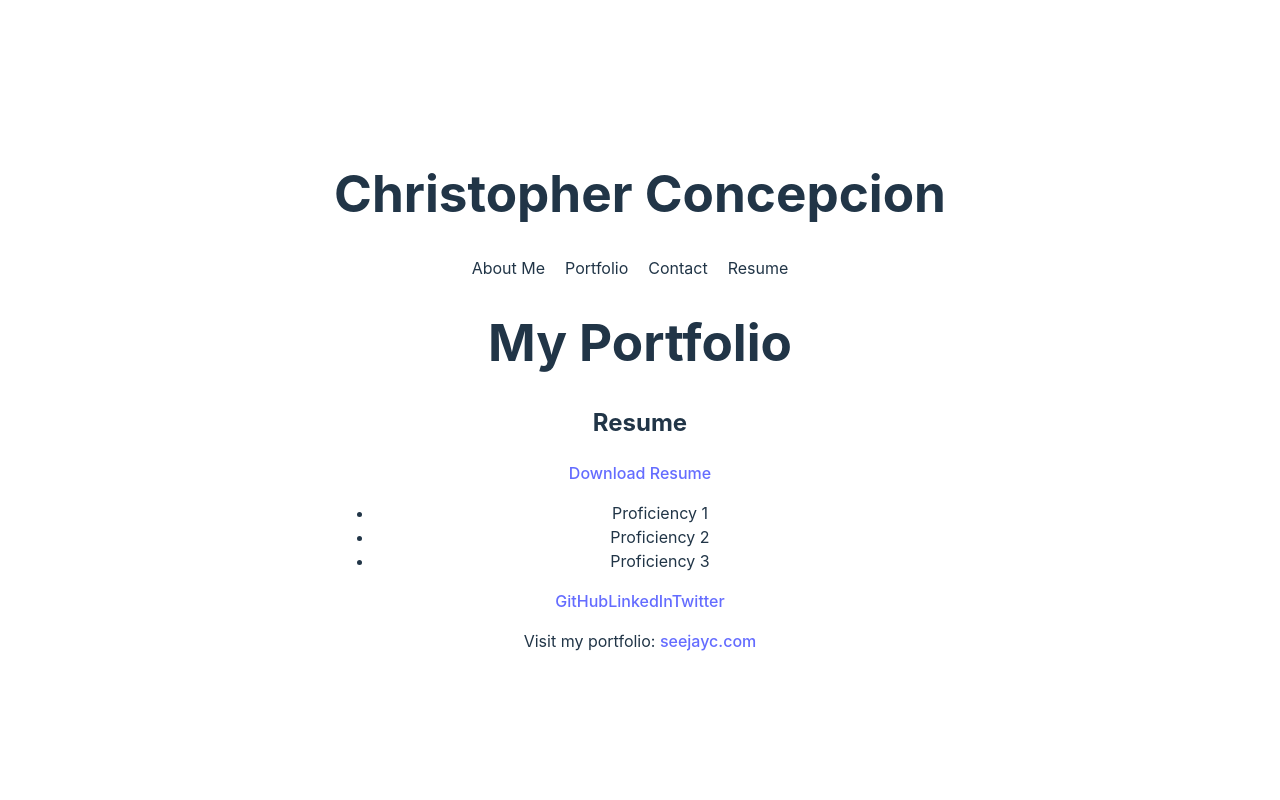
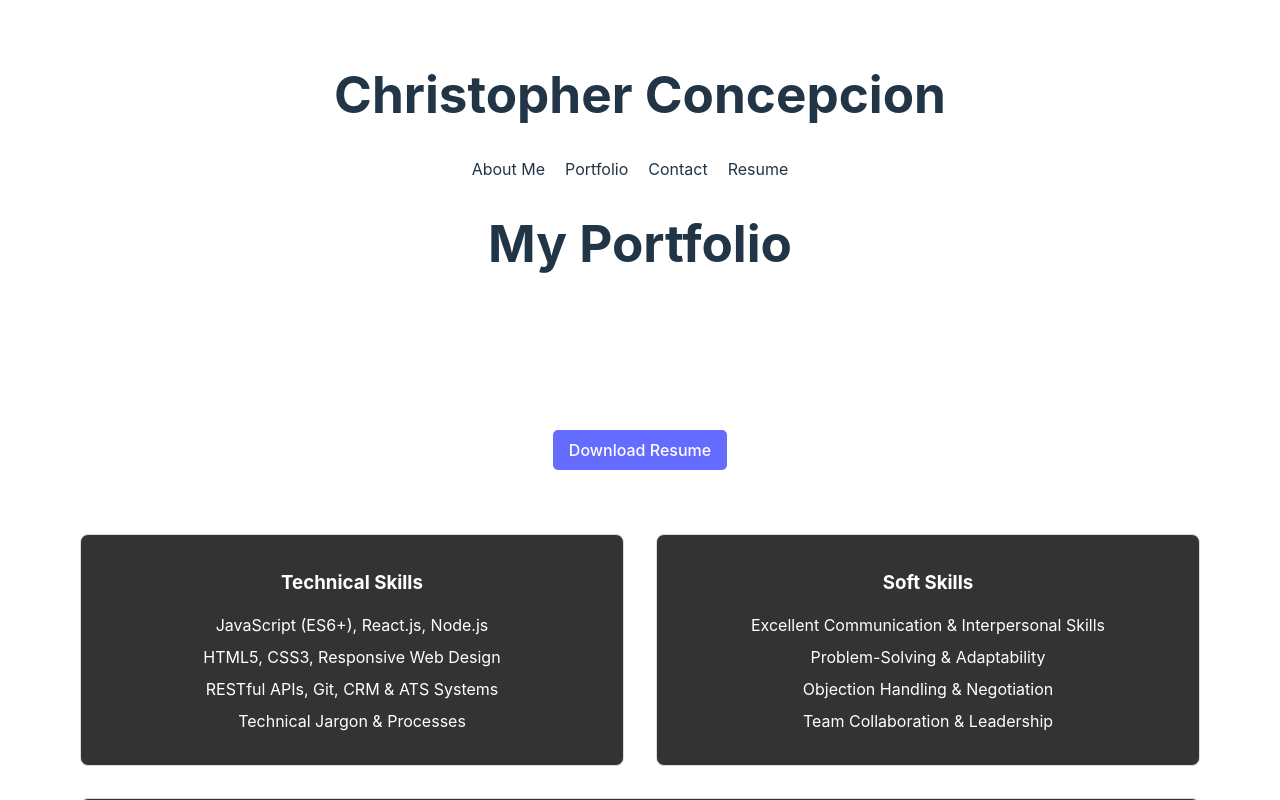
Before and after one commit to chrispychips12/react-portfolio, a React (Vite) app: page / in a window 1280 px wide. Both pictures are taken after a click on the item "Resume". Shown: the top 800 px of the page. Built offline with nearby package versions, Linux system fonts and the light colour scheme.

Commit message:
Updated Resume components
Added resume pdf, corrected file path + added custom CSS styling

```diff
--- /dev/null
+++ b/src/pages/Resume.css
@@ -0,0 +1,51 @@
+.resume-section {
+  padding: 2rem;
+  text-align: center;
+  color: #ffffff; /* Set text color to white */
+}
+
+.download-button {
+  display: inline-block;
+  margin: 1rem 0;
+  padding: 0.5rem 1rem;
+  background-color: #646cff;
+  color: white;
+  text-decoration: none;
+  border-radius: 5px;
+  transition: background-color 0.3s;
+}
+
+.download-button:hover {
+  background-color: #535bf2;
+}
+
+.skills-container {
+  display: flex;
+  justify-content: space-around;
+  flex-wrap: wrap;
+  margin-top: 2rem;
+}
+
+.skills-category {
+  flex: 1 1 30%; /* Flex-grow, flex-shrink, flex-basis */
+  margin: 1rem;
+  padding: 1rem;
+  border: 1px solid #ddd;
+  border-radius: 8px;
+  background-color: #333; /* Dark background for better contrast */
+}
+
+.skills-category h3 {
+  margin-bottom: 0.5rem;
+  color: #ffffff; /* Set heading color to white */
+}
+
+.skills-category ul {
+  list-style-type: none;
+  padding: 0;
+}
+
+.skills-category li {
+  margin: 0.5rem 0;
+  color: #ffffff; /* Set list item color to white */
+}
--- a/src/pages/Resume.jsx
+++ b/src/pages/Resume.jsx
@@ -1,15 +1,43 @@
 import React from 'react';
+import './Resume.css'; // Import a new CSS file for styling
 
 // Resume component that displays a downloadable resume link
 const Resume = () => (
-  <section>
+  <section className="resume-section">
     <h2>Resume</h2>
-    <a href="path/to/your/resume.pdf" download>Download Resume</a> {/* TODO: upload resume and add file path */}
-    <ul>
-      <li>Proficiency 1</li>
-      <li>Proficiency 2</li>
-      <li>Proficiency 3</li>
-    </ul>
+    <a href="/Christopher_Concepcion_NEW.pdf" download className="download-button">Download Resume</a>
+
+    <div className="skills-container">
+      <div className="skills-category">
+        <h3>Technical Skills</h3>
+        <ul>
+          <li>JavaScript (ES6+), React.js, Node.js</li>
+          <li>HTML5, CSS3, Responsive Web Design</li>
+          <li>RESTful APIs, Git, CRM & ATS Systems</li>
+          <li>Technical Jargon & Processes</li>
+        </ul>
+      </div>
+
+      <div className="skills-category">
+        <h3>Soft Skills</h3>
+        <ul>
+          <li>Excellent Communication & Interpersonal Skills</li>
+          <li>Problem-Solving & Adaptability</li>
+          <li>Objection Handling & Negotiation</li>
+          <li>Team Collaboration & Leadership</li>
+        </ul>
+      </div>
+
+      <div className="skills-category">
+        <h3>Industry Skills</h3>
+        <ul>
+          <li>Recruitment & Talent Sourcing</li>
+          <li>Sales & Customer Service Expertise</li>
+          <li>Building & Maintaining Candidate Relationships</li>
+          <li>Project Management & Delivery Processes</li>
+        </ul>
+      </div>
+    </div>
   </section>
 );
 
```
